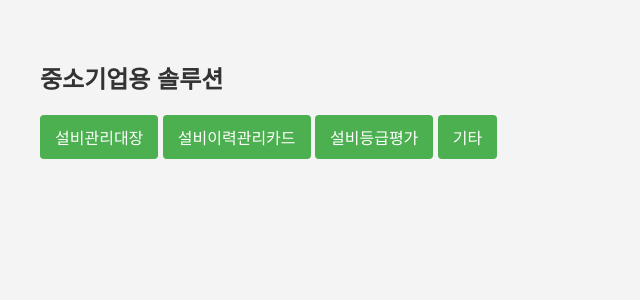
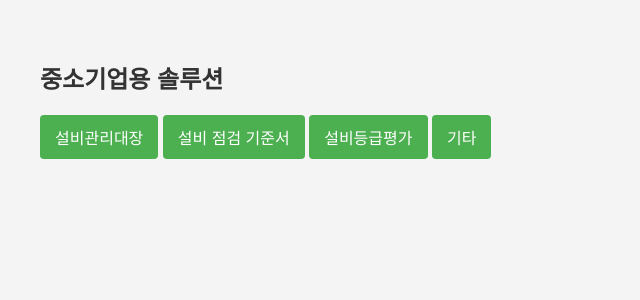
Before and after one commit to Ted19700128/midbizsolution, a Django app: page /solutions/ in a window 1280 px wide. Shown: the part 81-381 px from the top of the page, without its empty margins (0-640 px from the left). Run offline with Django 5.2, Linux system fonts and the light colour scheme.

Commit message:
modify solutions.html

```diff
--- a/templates/solutions.html
+++ b/templates/solutions.html
@@ -8,7 +8,7 @@
 <h2>중소기업용 솔루션</h2>
 <div>
     <a href="{% url 'equipment_menu' %}" class="btn">설비관리대장</a>
-    <a href="#" class="btn">설비이력관리카드</a>
+    <a href="{% url 'pfcs_menu' %}" class="btn">설비 점검 기준서</a>
     <a href="#" class="btn">설비등급평가</a>
     <a href="#" class="btn">기타</a>
 </div>
```
